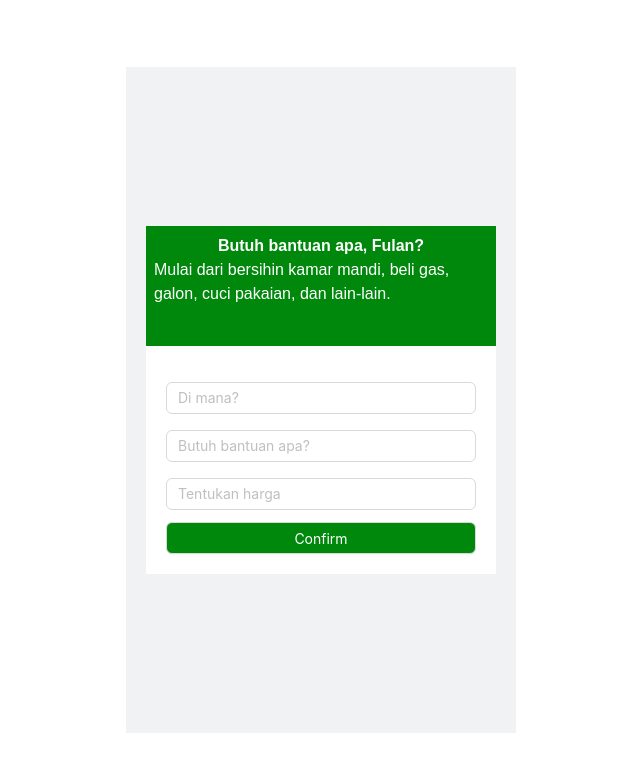
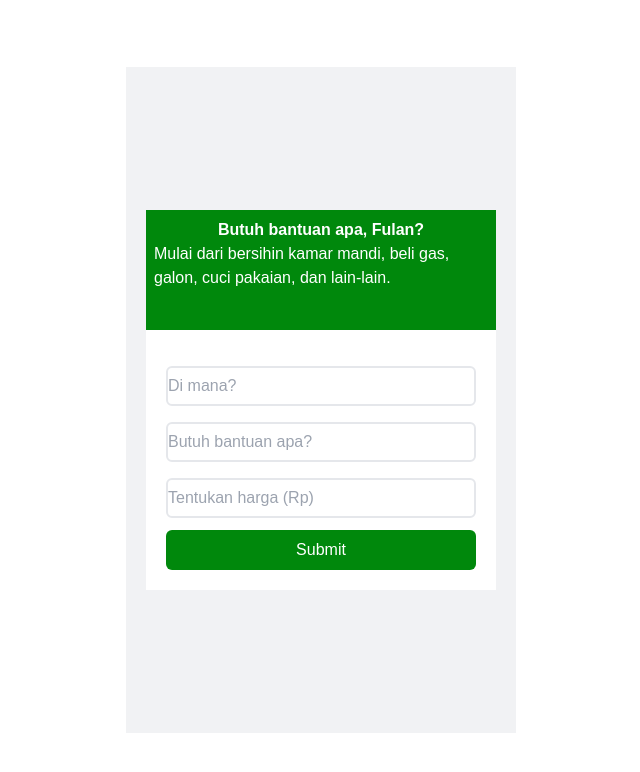
Before and after one commit to redrose2104/GoServe, a Next.js app: page /user/requestMission in a window 1280 px wide. Shown: the top 772 px of the page, without its empty margins (319-959 px from the left). Built offline with nearby package versions, Linux system fonts and the light colour scheme.

Commit message:
feat: create mission

```diff
--- a/app/user/requestMission/page.tsx
+++ b/app/user/requestMission/page.tsx
@@ -1,10 +1,41 @@
 'use client'
-import {Button, Input} from "antd";
 import {useRouter} from "next/navigation";
+import { useForm, SubmitHandler } from "react-hook-form"
+import moment from "moment";
+
+type IFormInput = {
+    location: string
+    description: string
+    price: number
+}
 
 export default function requestMission(){
 
     const router = useRouter();
+    const { register, handleSubmit } = useForm<IFormInput>()
+    const onSubmit: SubmitHandler<IFormInput> = (data) => {
+        const body = {
+            "type_mission": "daily",
+            "description": data.description,
+            "price": data.price,
+            "gender": "Laki",
+            "user_name": "Adam Smasher",
+            "created_date": moment().format('YYYY-MM-DD hh:mm:ss'),
+            "start_date": moment().format('YYYY-MM-DD hh:mm:ss'),
+            "location": data.location
+        }
+
+        const requestOptions = {
+            method: 'POST',
+            headers: { 'Content-Type': 'application/json' },
+            body: JSON.stringify(body)
+        };
+        fetch('https://48b4-36-66-71-34.ngrok-free.app/v1/testing/create/mission', requestOptions)
+            .then(response => response.json())
+            .then(data => {
+                router.push("ongoingOrder")
+            });
+    }
 
     return <div className={"p-5 h-screen content-center"}>
         <div className={"flex flex-col justify-center"}>
@@ -12,12 +43,12 @@ export default function requestMission(){
                 <p className={"font-semibold"}>Butuh bantuan apa, Fulan?</p>
                 <p>Mulai dari bersihin kamar mandi, beli gas, galon, cuci pakaian, dan lain-lain.</p>
             </div>
-            <div className={"flex flex-col p-5 bg-white"}>
-                <Input placeholder="Di mana?" className={"mt-4"}/>
-                <Input placeholder="Butuh bantuan apa?" className={"mt-4"}/>
-                <Input placeholder="Tentukan harga" className={"mt-4"}/>
-                <Button className={"w-full text-white mt-3"} style={{backgroundColor: "#00880C"}} onClick={() => {router.push("ongoingOrder")}}>Confirm</Button>
-            </div>
+            <form onSubmit={handleSubmit(onSubmit)} className={"flex flex-col p-5 bg-white"}>
+                <input {...register("location", { required: true })} placeholder={"Di mana?"} className={"mt-4 border-2 rounded-md h-10"}/>
+                <input {...register("description", { required: true })} placeholder={"Butuh bantuan apa?"} className={"mt-4 border-2 rounded-md h-10"}/>
+                <input type={"number"} {...register("price", { required: true })} placeholder={"Tentukan harga (Rp)"} className={"mt-4 border-2 rounded-md h-10"}/>
+                <input type="submit" className={"w-full text-white mt-3 cursor-pointer h-10 rounded-md"} style={{backgroundColor: "#00880C"}} />
+            </form>
         </div>
     </div>
 }
--- a/package.json
+++ b/package.json
@@ -10,10 +10,12 @@
   },
   "dependencies": {
     "antd": "^5.22.2",
+    "leaflet": "^1.9.4",
+    "moment": "^2.30.1",
     "next": "^14.2.18",
     "react": "^18",
     "react-dom": "^18",
-    "leaflet": "^1.9.4",
+    "react-hook-form": "^7.53.2",
     "react-icons": "^5.3.0",
     "react-leaflet": "^4.2.1"
   },
```
Also changed, not shown: 1 other file (tests, documents, lock files or other folders).
